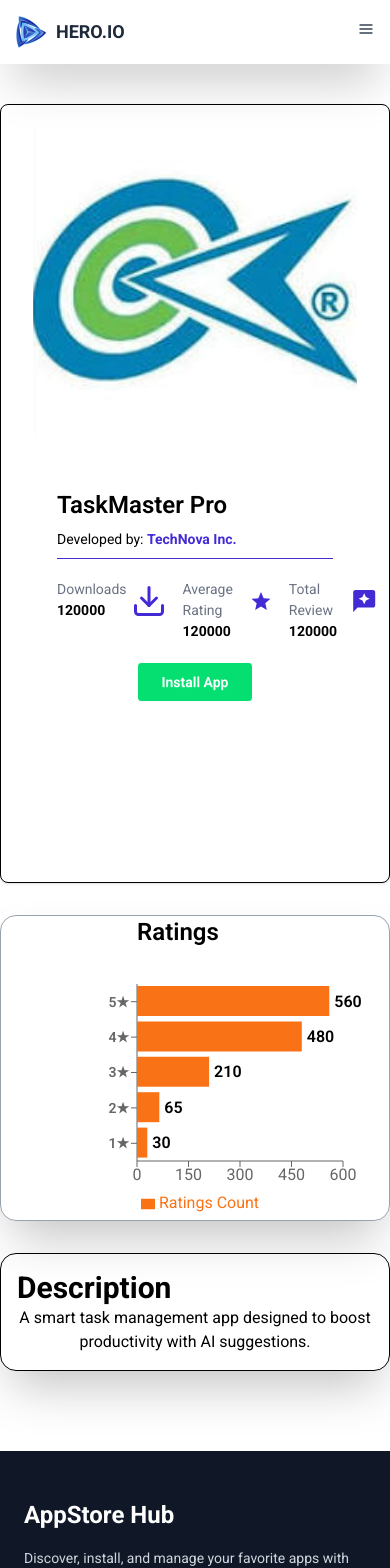
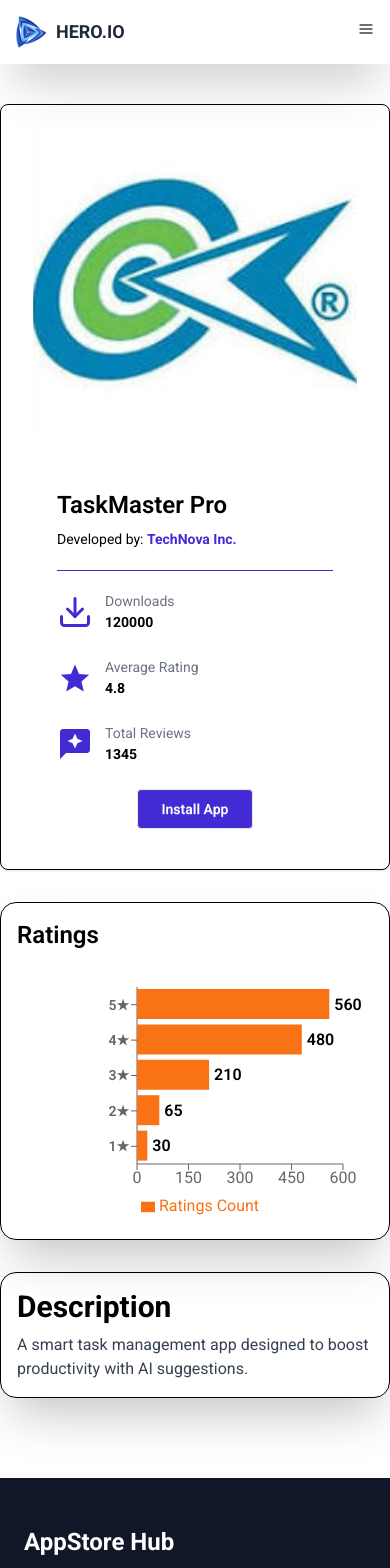
Before and after one commit to saifuldoict/project_8, a React (Vite) app: page /apps/1 in a window 390 px wide. Shown: the top 1568 px of the page. Built offline with nearby package versions, Linux system fonts and the light colour scheme.

Commit message:
git changed

```diff
--- a/src/Pages/AppDetailPage.jsx
+++ b/src/Pages/AppDetailPage.jsx
@@ -2,7 +2,7 @@ import React, { useState } from 'react'
 import { LuDownload } from "react-icons/lu";
 import { IoMdStar } from "react-icons/io";
 import { MdReviews } from "react-icons/md";
-import { Link, useParams } from 'react-router'
+import { useParams } from 'react-router'
 import useProducts from '../hooks/useProducts'
 import {
   ResponsiveContainer,
@@ -20,15 +20,14 @@ const AppDetailPage = () => {
   const [installed, setInstalled] = useState(false)
   const [showToast, setShowToast] = useState(false)
 
-  if (loading) return <p>Loading.......</p>
+  if (loading) return <p className="text-center mt-20 text-lg font-medium">Loading...</p>
 
   const product = products.find(p => p.id === Number(id))
-  if (!product) return <p>Product not found</p>
+  if (!product) return <p className="text-center mt-20 text-lg font-medium">Product not found</p>
 
-  const { image, title, ratings, downloads, reviews, description,companyName } = product || {}
+  const { image, title, ratings, downloads, reviews, description, companyName } = product
 
-
-  // Prepare chart data (5★ on top, horizontal bars)
+  // Prepare chart data (5★ on top)
   const chartData = [5, 4, 3, 2, 1].map(star => {
     const ratingObj = ratings.find(r => r.name.startsWith(star))
     return { star: `${star}★`, count: ratingObj ? ratingObj.count : 0 }
@@ -37,121 +36,89 @@ const AppDetailPage = () => {
   const handleInstall = () => {
     setInstalled(true)
     setShowToast(true)
-    setTimeout(() => setShowToast(false), 2000);
+    setTimeout(() => setShowToast(false), 2500)
 
-    const existingList = JSON.parse(localStorage.getItem('Installation'))
-    let updatedList =[]
-    if(existingList){
-      const isDuplicate = existingList.some(p=>p.id===product.id)
-      if(isDuplicate){
-        return alert("Already added")
-      }
-     updatedList = [...existingList, product]
-    } else{
-      updatedList.push(product)
-    }
-     localStorage.setItem("Installation", JSON.stringify(updatedList))
+    const existingList = JSON.parse(localStorage.getItem('Installation')) || []
+    const alreadyInstalled = existingList.some(p => p.id === product.id)
+    if (alreadyInstalled) return alert('Already installed!')
 
+    localStorage.setItem('Installation', JSON.stringify([...existingList, product]))
   }
 
   return (
-    <div className='relative'>
+    <div className="relative">
+      {/* ✅ Animated Toast */}
       {showToast && (
-        <div className='toast toast-top toast-end'>
-          <div className='alert alert-success'>
-            <span>{title} installed successfully!</span>
+        <div className="fixed top-6 right-6 animate-fadeInOut z-50">
+          <div className="bg-green-500 text-white px-5 py-3 rounded-lg shadow-md font-semibold">
+            ✅ {title} installed successfully!
           </div>
         </div>
       )}
 
-      {/* App Details Card */}
-      <div className='card bg-base-100 border shadow-sm max-w-[1200px] mx-auto px-4 mt-10'>
-        <div className='flex flex-col md:flex-row gap-6 p-4'>
-          <figure className='w-full md:w-1/3 h-80 overflow-hidden'>
+      {/* App Details */}
+      <div className="card bg-base-100 border shadow-sm max-w-[1200px] mx-auto px-4 mt-10">
+        <div className="flex flex-col md:flex-row gap-6 p-4">
+          <figure className="w-full md:w-1/3 h-80 overflow-hidden">
             <img
-              className='w-full h-full object-cover rounded-xl'
+              className="w-full h-full object-cover rounded-xl"
               src={image}
               alt={title}
             />
           </figure>
 
-          <div className='card-body w-full md:w-2/3'>
-            <h2 className='card-title text-2xl font-semibold'>{title}</h2>
-            <p>Developed by: <span className='text-[#422AD5] font-bold '>{companyName}</span></p>
-            <div className='space-y-1 mb-35'>
-              <hr className='text-[#422AD5]'/>
+          <div className="card-body w-full md:w-2/3">
+            <h2 className="card-title text-2xl font-semibold">{title}</h2>
+            <p>Developed by: <span className="text-[#422AD5] font-bold">{companyName}</span></p>
 
-                <div className='flex gap-4'>
-                     <div className='flex justify-center gap-1 mb-4'>
-                        <div className='mt-4'>
-                          <h1 className='text-gray-500'>Downloads</h1>
-                          <p className='font-bold'>{downloads}</p>
-                        </div>
-                        <LuDownload  className='mt-5 text-4xl text-[#422AD5]'/>
-                    </div>
-                    <div className='flex justify-center gap-1 mb-4'>
-                          <div className='mt-4'>
-                            <h1 className='text-gray-500'>Average Rating</h1>
-                            <p className='font-bold'>{downloads}</p>
-                          </div>
-                          <IoMdStar  className='mt-5 text-4xl text-[#422AD5]'/>
-                    </div>
-                    <div className='flex justify-center gap-1 mb-4'>
-                          <div className='mt-4'>
-                            <h1 className='text-gray-500'>Total Review</h1>
-                            <p className='font-bold'>{downloads}</p>
-                          </div>
-                          <MdReviews  className='mt-5 text-4xl text-[#422AD5]'/>
-                    </div>
-                </div>
-                <div className='card-actions justify-center '>
-              {/* <Link to="/installation"> */}
-                  <button
+            <hr className="my-3 border-[#422AD5]" />
+
+            <div className="flex flex-wrap gap-6 mb-4">
+              <StatItem icon={<LuDownload />} label="Downloads" value={downloads} />
+              <StatItem icon={<IoMdStar />} label="Average Rating" value="4.8" />
+              <StatItem icon={<MdReviews />} label="Total Reviews" value={reviews} />
+            </div>
+
+            <div className="card-actions justify-center">
+              <button
                 onClick={handleInstall}
                 disabled={installed}
-                className={`btn bg-green-400 text-white px-6 ${
-                  installed ? 'btn-success cursor-not-allowed' : 'btn-outline'
+                className={`btn px-6 ${
+                  installed
+                    ? 'bg-green-600 text-white cursor-not-allowed'
+                    : 'bg-[#422AD5] text-white hover:bg-[#5c3cf3]'
                 }`}
               >
                 {installed ? 'Installed' : 'Install App'}
               </button>
-              {/* </Link> */}
             </div>
-            </div>
-
-
-
-
           </div>
         </div>
-
       </div>
 
-      {/* Ratings Chart Below Card */}
-      <div className='max-w-[1200px] mx-auto px-4 mt-8 border-1 border-gray-400 rounded-2xl shadow-2xl'>
-        <h2 className='text-2xl font-semibold mb-4 text-start ml-30'>
-          Ratings
-        </h2>
-        <div className='w-full h-64'>
-          <ResponsiveContainer width='100%' height='100%'>
+      {/* Ratings Chart */}
+      <div className="max-w-[1200px] mx-auto px-4 mt-8 border rounded-2xl shadow-2xl p-4">
+        <h2 className="text-2xl font-semibold mb-4">Ratings</h2>
+        <div className="w-full h-64">
+          <ResponsiveContainer width="100%" height="100%">
             <BarChart
               data={chartData}
-              layout='vertical'
+              layout="vertical"
               margin={{ top: 20, right: 30, left: 50, bottom: 5 }}
             >
-              <XAxis type='number' />
+              <XAxis type="number" />
               <YAxis
-                dataKey='star'
-                type='category'
+                dataKey="star"
+                type="category"
                 tick={{ fontSize: 14, fontWeight: 600 }}
                 width={70}
               />
               <Tooltip />
               <Legend />
               <Bar
-                dataKey='count'
-                fill='#f97316'
-                name='Ratings Count'
+                dataKey="count"
+                fill="#f97316"
+                name="Ratings Count"
                 barSize={30}
                 label={{ position: 'right', fill: '#000', fontWeight: 600 }}
               />
@@ -159,12 +126,35 @@ const AppDetailPage = () => {
           </ResponsiveContainer>
         </div>
       </div>
-      <div className='border-1 p-4 text-center max-w-[1200px] mx-auto px-4 mt-8 rounded-2xl shadow-2xl'>
-          <h1 className='text-3xl font-bold text-start'>Description</h1>
-        {description}
+
+      {/* Description */}
+      <div className="p-4 text-start max-w-[1200px] mx-auto mt-8 rounded-2xl shadow-2xl border">
+        <h1 className="text-3xl font-bold mb-2">Description</h1>
+        <p className="text-gray-700">{description}</p>
       </div>
+
+      {/* ✅ Animation Style */}
+      <style>{`
+        @keyframes fadeInOut {
+          0%, 100% { opacity: 0; transform: translateY(-10px); }
+          10%, 90% { opacity: 1; transform: translateY(0); }
+        }
+        .animate-fadeInOut {
+          animation: fadeInOut 2.5s ease-in-out forwards;
+        }
+      `}</style>
     </div>
   )
 }
 
+const StatItem = ({ icon, label, value }) => (
+  <div className="flex items-center gap-3">
+    <div className="text-4xl text-[#422AD5]">{icon}</div>
+    <div>
+      <h1 className="text-gray-500">{label}</h1>
+      <p className="font-bold">{value}</p>
+    </div>
+  </div>
+)
+
 export default AppDetailPage
```
